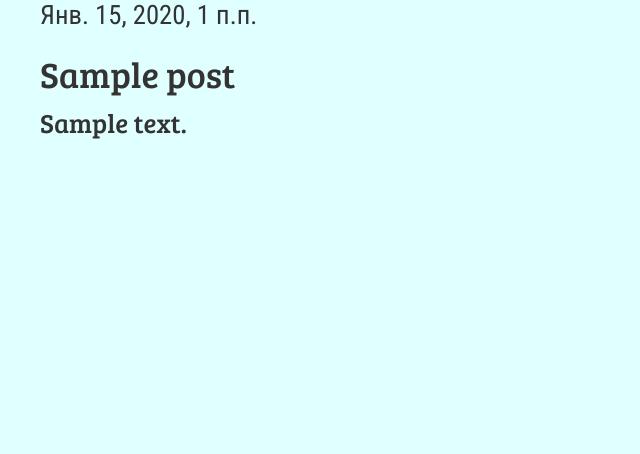
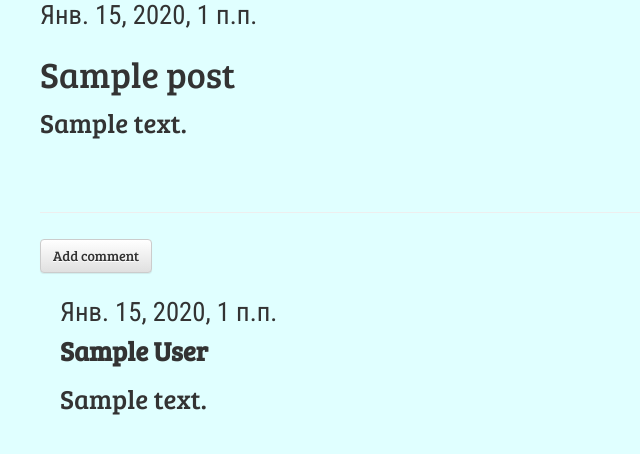
Before and after one commit to yaranik/django-app, a Django app: page /post/1/ in a window 1280 px wide. Shown: the part 127-581 px from the top of the page, without its empty margins (0-640 px from the left). Run offline with Django 3.2, Linux system fonts and the light colour scheme; tables that the repository leaves empty hold one stand-in row (values such as "Sample post"); some libraries are stand-ins or nearby versions.

Commit message:
Commenti priehali

```diff
--- a/blog/admin.py
+++ b/blog/admin.py
@@ -1,4 +1,5 @@
 from django.contrib import admin
-from .models import Post
+from .models import Post, Comment
 
 admin.site.register(Post)
+admin.site.register(Comment)
--- a/blog/models.py
+++ b/blog/models.py
@@ -17,3 +17,20 @@ class Post(models.Model):
 
     def __str__(self):
         return self.title
+
+class Comment(models.Model):
+    post = models.ForeignKey('blog.Post', related_name='comments')
+    author = models.CharField(max_length=200)
+    text = models.TextField()
+    created_date = models.DateTimeField(default=timezone.now)
+    approved_comment = models.BooleanField(default=False)
+
+    def approve(self):
+        self.approved_comment = True
+        self.save()
+
+    def __str__(self):
+        return self.text
+
+    def approved_comments(self):
+        return self.comments.filter(approved_comment=True)
--- a/blog/static/css/blog.css
+++ b/blog/static/css/blog.css
@@ -63,3 +63,8 @@ body{
     color: #000000;
     font-family: 'Bree Serif', serif;
 }
+
+.comment {
+    margin: 20px 0px 20px 20px;
+    font-family: 'Bree Serif', serif;
+}
--- a/blog/templates/blog/post_detail.html
+++ b/blog/templates/blog/post_detail.html
@@ -16,4 +16,24 @@
         <h1>{{ post.title }}</h1>
         <p>{{ post.text|linebreaksbr }}</p>
     </div>
+
+        <hr>
+        <a class="btn btn-default" href="{% url 'add_comment_to_post' pk=post.pk %}">Add comment</a>
+{% for comment in post.comments.all %}
+    {% if user.is_authenticated or comment.approved_comment %}
+    <div class="comment">
+        <div class="date">
+            {{ comment.created_date }}
+            {% if not comment.approved_comment %}
+                <a class="btn btn-default" href="{% url 'comment_remove' pk=comment.pk %}"><span class="glyphicon glyphicon-remove"></span></a>
+                <a class="btn btn-default" href="{% url 'comment_approve' pk=comment.pk %}"><span class="glyphicon glyphicon-ok"></span></a>
+            {% endif %}
+        </div>
+        <strong>{{ comment.author }}</strong>
+        <p>{{ comment.text|linebreaks }}</p>
+    </div>
+    {% endif %}
+{% empty %}
+    <p>No comments here yet</p>
+{% endfor %}
 {% endblock %}
--- a/blog/templates/blog/post_list.html
+++ b/blog/templates/blog/post_list.html
@@ -9,6 +9,8 @@
 
             <h1><a href="{% url 'post_detail' pk=post.pk %}">{{ post.title }}</a></h1>
             <p>{{ post.text|linebreaksbr }}</p>
+            <a href="{% url 'post_detail' pk=post.pk %}">comments{{ post.approved_comments.count }}</a>
+
         </div>
     {% endfor %}
 {% endblock %}
--- a/blog/urls.py
+++ b/blog/urls.py
@@ -11,4 +11,8 @@ urlpatterns = [
     url(r'^post/(?P<pk>\d+)/publish/$', views.post_publish, name='post_publish'),
     url(r'^post/(?P<pk>\d+)/remove/$', views.post_remove, name='post_remove'),
     url(r'^registration/$', core_views.registration, name='registration'),
+    url(r'^post/(?P<pk>\d+)/comment/$', views.add_comment_to_post, name='add_comment_to_post'),
+    url(r'^comment/(?P<pk>\d+)/approve/$', views.comment_approve, name='comment_approve'),
+    url(r'^comment/(?P<pk>\d+)/remove/$', views.comment_remove, name='comment_remove'),
+
 ]
--- a/blog/views.py
+++ b/blog/views.py
@@ -1,8 +1,8 @@
 from django.shortcuts import render
 from django.utils import timezone
 from django.shortcuts import render, get_object_or_404
-from .models import Post
-from .forms import PostForm
+from .models import Post, Comment
+from .forms import PostForm, CommentForm
 from django.shortcuts import redirect
 from django.contrib.auth.decorators import login_required
 from django.contrib.auth import login, authenticate
@@ -83,3 +83,28 @@ def registration(request):
     else:
         form = UserCreationForm()
     return render(request, 'registration/registration.html', {'form': form})
+
+def add_comment_to_post(request, pk):
+    post = get_object_or_404(Post, pk=pk)
+    if request.method == "POST":
+        form = CommentForm(request.POST)
+        if form.is_valid():
+            comment = form.save(commit=False)
+            comment.post = post
+            comment.save()
+            return redirect('post_detail', pk=post.pk)
+    else:
+        form = CommentForm()
+    return render(request, 'blog/add_comment_to_post.html', {'form': form})
+
+@login_required
+def comment_approve(request, pk):
+    comment = get_object_or_404(Comment, pk=pk)
+    comment.approve()
+    return redirect('post_detail', pk=comment.post.pk)
+
+@login_required
+def comment_remove(request, pk):
+    comment = get_object_or_404(Comment, pk=pk)
+    comment.delete()
+    return redirect('post_detail', pk=comment.post.pk)
```
Also changed, not shown: blog/forms.py (+7 -1 lines), blog/templates/blog/add_comment_to_post.html (added, +9 -0 lines), blog/migrations/0002_comment.py (added), db.sqlite3.
